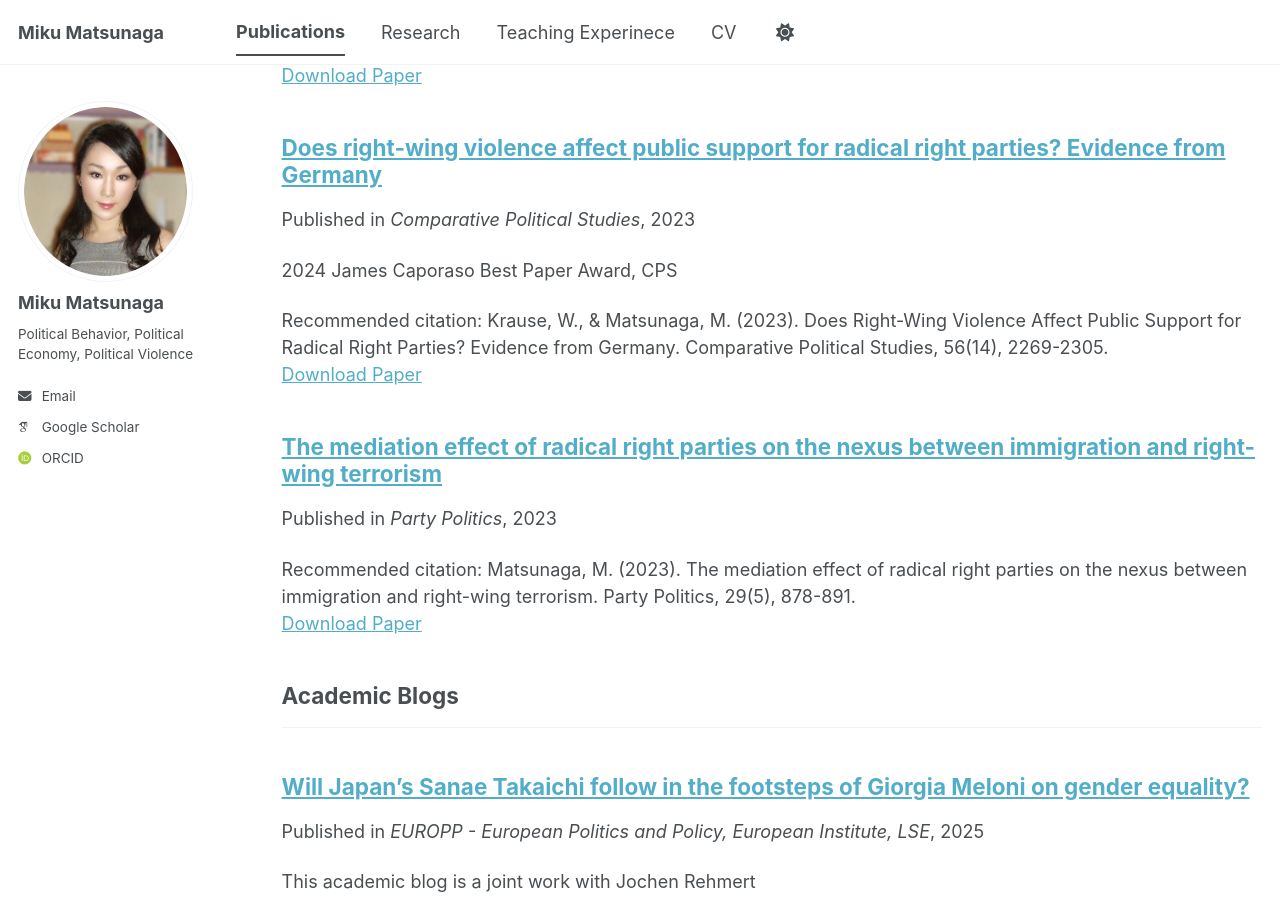
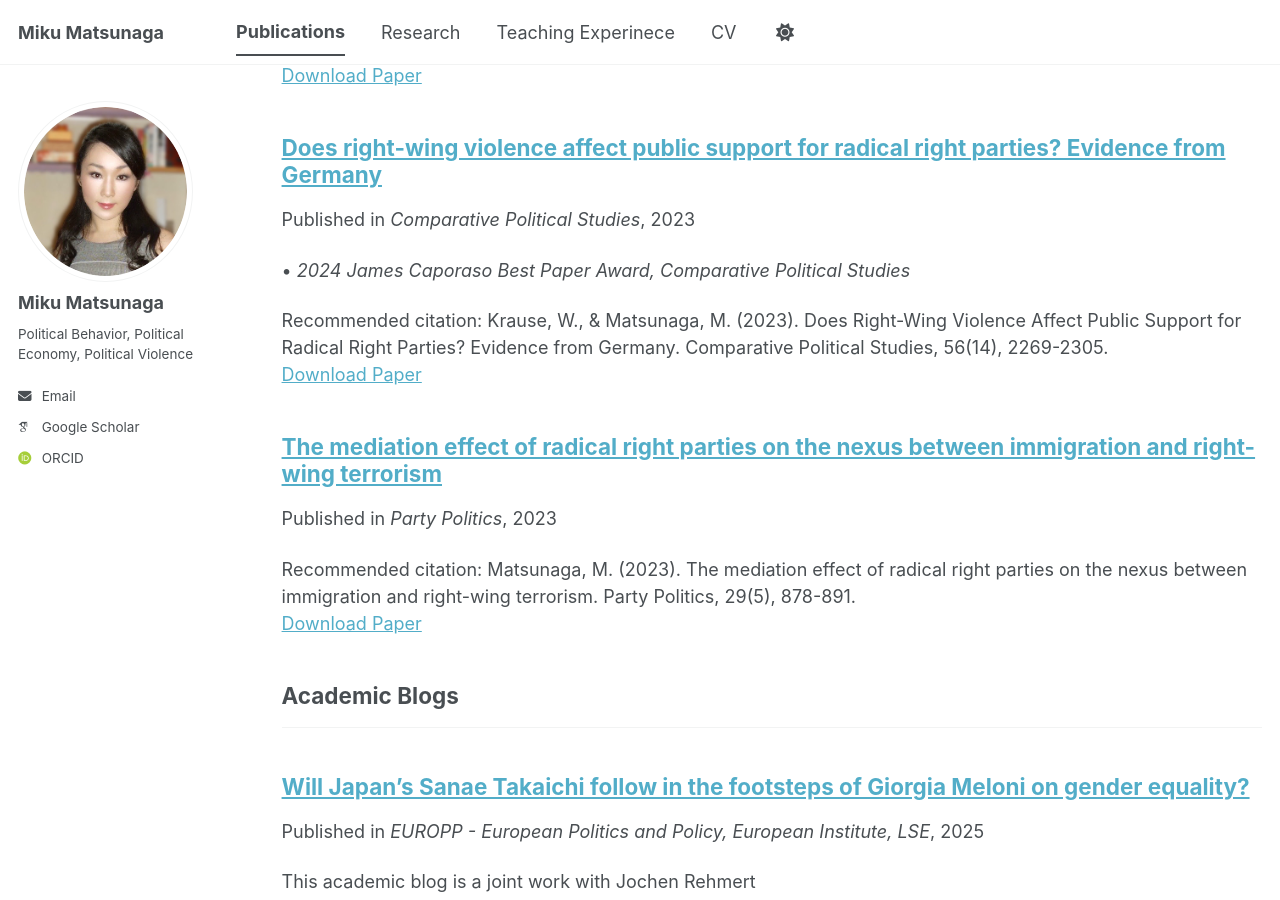
Before and after one commit to mikumatsunaga/mikumatsunaga.github.io, a Jekyll site: the page built from _pages/publications.html, in a window 1280 px wide and 900 px high, scrolled down 665 px. Built offline with Jekyll 4.4.1, drawn with Linux system fonts in a browser that asks for light colours; some web fonts are replaced; a script bundle is joined from its source files by our own code; library files that are not in the unit come from our copies.

Commit message:
Update 2010-10-01-paper-title-number-2.md

```diff
--- a/_publications/2010-10-01-paper-title-number-2.md
+++ b/_publications/2010-10-01-paper-title-number-2.md
@@ -3,7 +3,7 @@ title: "Does right-wing violence affect public support for radical right parties
 collection: publications
 category: manuscripts
 permalink: /publication/2010-10-01-paper-title-number-2
-excerpt: '2024 James Caporaso Best Paper Award, CPS'
+excerpt: '• *2024 James Caporaso Best Paper Award, Comparative Political Studies*'
 date: 2023-12-01
 venue: 'Comparative Political Studies'
 paperurl: 'https://journals.sagepub.com/doi/full/10.1177/00104140231169021'
```
